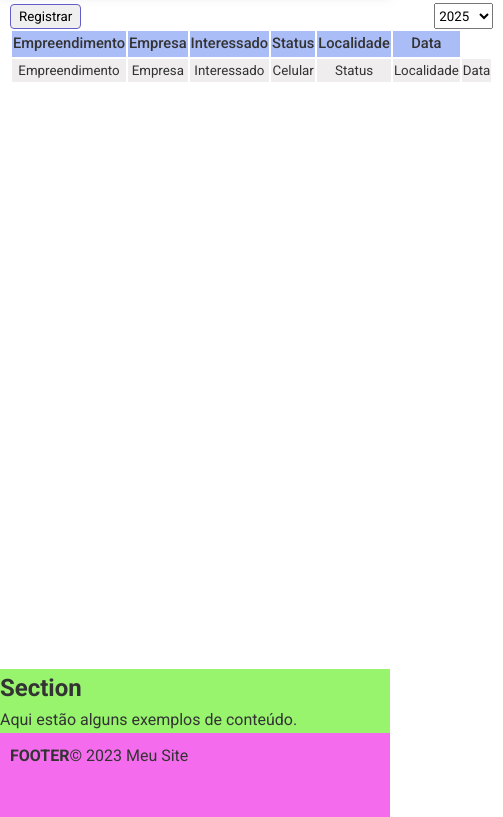
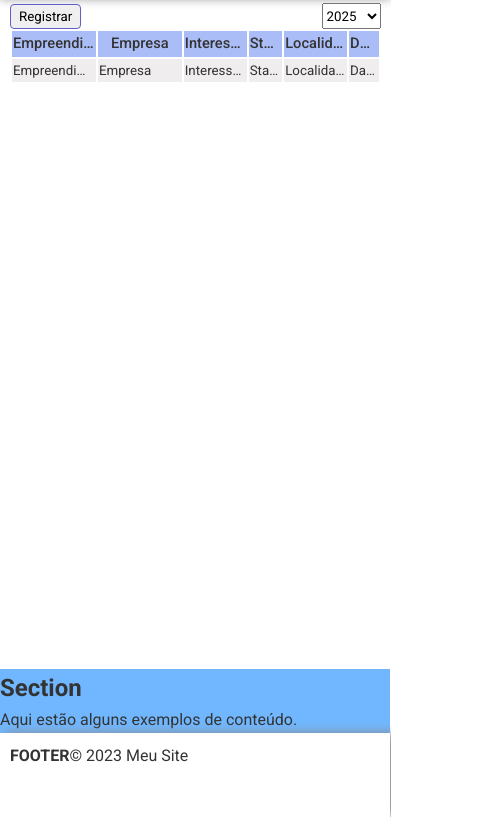
Before and after one commit to hudsonfs7/evtes, a website with bundled scripts: page pages/cadastro.html in a window 390 px wide. Shown: the part 91-908 px from the top of the page, 503 px wide, since content can reach past the window. Built offline with nearby package versions, Linux system fonts and the light colour scheme; no server answers.

Commit message:
Feitos ajutes na tabela, para melhroar a responsividade

```diff
--- a/pages/cadastro.html
+++ b/pages/cadastro.html
@@ -72,32 +72,36 @@
       <table>
         <thead>
           <tr>
-            <th id="">Empreendimento</th>
-            <th id="">Empresa</th>
-            <th id="">Interessado</th>
+            <th class="dados_empreendimento" id="">Empreendimento</th>
+            <th class="dados_empresa" id="">Empresa</th>
+            <th class="dados_nomeInteressado" id="">Interessado</th>
             <!-- <th id="">Telefone</th> -->
             <!-- <th id="">E-mail</th> -->
             <!-- <th id="">Celular</th> -->
             <!-- <th id="">Tipo</th> -->
-            <th id="">Status</th>
-            <th id="">Localidade</th>
+            <th class="dados_status" id="">Status</th>
+            <th class="dados_localidade" id="">Localidade</th>
             <!-- <th id="">Protocolo</th> -->
-            <th id="">Data</th>
+            <th class="dados_data" id="">Data</th>
           </tr>
         </thead>
         <tbody name="list-evtes" id="list-evtes">
           <tr id="firs-line">
-            <td id="td-empreendimento">Empreendimento</td>
-            <td id="td-empresa">Empresa</td>
-            <td id="td-interessado">Interessado</td>
+            <td class="dados_empreendimento" id="td-empreendimento">
+              Empreendimento
+            </td>
+            <td class="dados_empresa" id="td-empresa">Empresa</td>
+            <td class="dados_nomeInteressado" id="td-interessado">
+              Interessado
+            </td>
             <!-- <td id="td-telefone">Telefone</td>
             <td id="td-email">E-mail</td> -->
-            <td id="td-celular">Celular</td>
+            <!-- <td id="td-celular">Celular</td> -->
             <!-- <td id="td-tipo">Tipo</td> -->
-            <td id="td-status">Status</td>
-            <td id="td-localidade">Localidade</td>
+            <td class="dados_status" id="td-status">Status</td>
+            <td class="dados_localidade" id="td-localidade">Localidade</td>
             <!-- <td id="td-protocolo">Protocolo</td> -->
-            <td id="td-data">Data</td>
+            <td class="dados_data" id="td-data">Data</td>
           </tr>
         </tbody>
       </table>
--- a/styles/cadastro.css
+++ b/styles/cadastro.css
@@ -17,8 +17,6 @@ body {
   color: #333;
   line-height: 1.6;
 }
-
-
 
 #openMenu,
 #closeMenu {
@@ -65,8 +63,9 @@ main {
 }
 
 table {
-  width: 100%;
+  width: 95vw;
   text-align: center;
+  table-layout: fixed;
 }
 
 table th {
@@ -75,15 +74,26 @@ table th {
   background-color: #3f6aed70;
 }
 
+tr {
+  text-align: left;
+}
+
+table th {
+  font-size: 11pt;
+  font-weight: 500;
+  background-color: #3f6aed70;
+  text-align: center;
+}
+
+tr:nth-child(even) {
+  background-color: #5554542a;
+}
+
 tr:hover {
-  font-size: 20pt;
-  font-weight: 500;
   background-color: #e2621c70;
 }
 
 tr.linhaSelecionada {
-  font-size: 20pt;
-  font-weight: 500;
   background-color: #e2611cde;
 }
 
@@ -91,6 +101,39 @@ table td {
   font-size: 10pt;
   font-weight: 400;
   background-color: #dbd6d670;
+}
+
+.dados_empreendimento,
+.dados_empresa {
+  width: 20vw;
+  overflow: hidden;
+  text-overflow: ellipsis;
+  white-space: nowrap;
+}
+
+.dados_nomeInteressado,
+.dados_localidade {
+
+  width: 15vw;
+  overflow: hidden;
+  text-overflow: ellipsis;
+  white-space: nowrap;
+}
+
+.dados_status {
+
+  width: 8vw;
+  overflow: hidden;
+  text-overflow: ellipsis;
+  white-space: nowrap;
+}
+
+.dados_data {
+
+  width: 7vw;
+  overflow: hidden;
+  text-overflow: ellipsis;
+  white-space: nowrap;
 }
 
 /* Menu Lateral */
--- a/styles/globalStyles.css
+++ b/styles/globalStyles.css
@@ -2,9 +2,9 @@
   --hue: 216;
 
   --cor-header: #ffffff;
-  --cor-main: #ffffffd2;
-  --cor-footer: rgb(244, 108, 237);
-  --cor-section: #97f46c;
+  --cor-main: ;
+  --cor-footer: #ffffff;
+  --cor-section: #2592ffa7;
   --cor-primaria: #3498db;
   --cor-navActive: rgba(192, 209, 248, 0.837);
 
--- a/styles/styles.css
+++ b/styles/styles.css
@@ -39,6 +39,7 @@ header {
 
 .logo h2 {
   color: var(--cor-logo-strong);
+  font-weight: 500;
 }
 
 .logo span {
@@ -70,7 +71,7 @@ main {
   display: flex;
   flex: 25 1 600px;
   flex-wrap: wrap;
-  height: calc(100vh - 20vh);
+  min-height: calc(100vh - 20vh);
 
   padding: 10px;
 
@@ -94,6 +95,7 @@ footer {
   height: 10vh;
 
   background-color: var(--cor-footer);
+  box-shadow: 5px 0px 10px #888888 !important;
 }
 
 /* Ativação de Botões para o JS */
```
